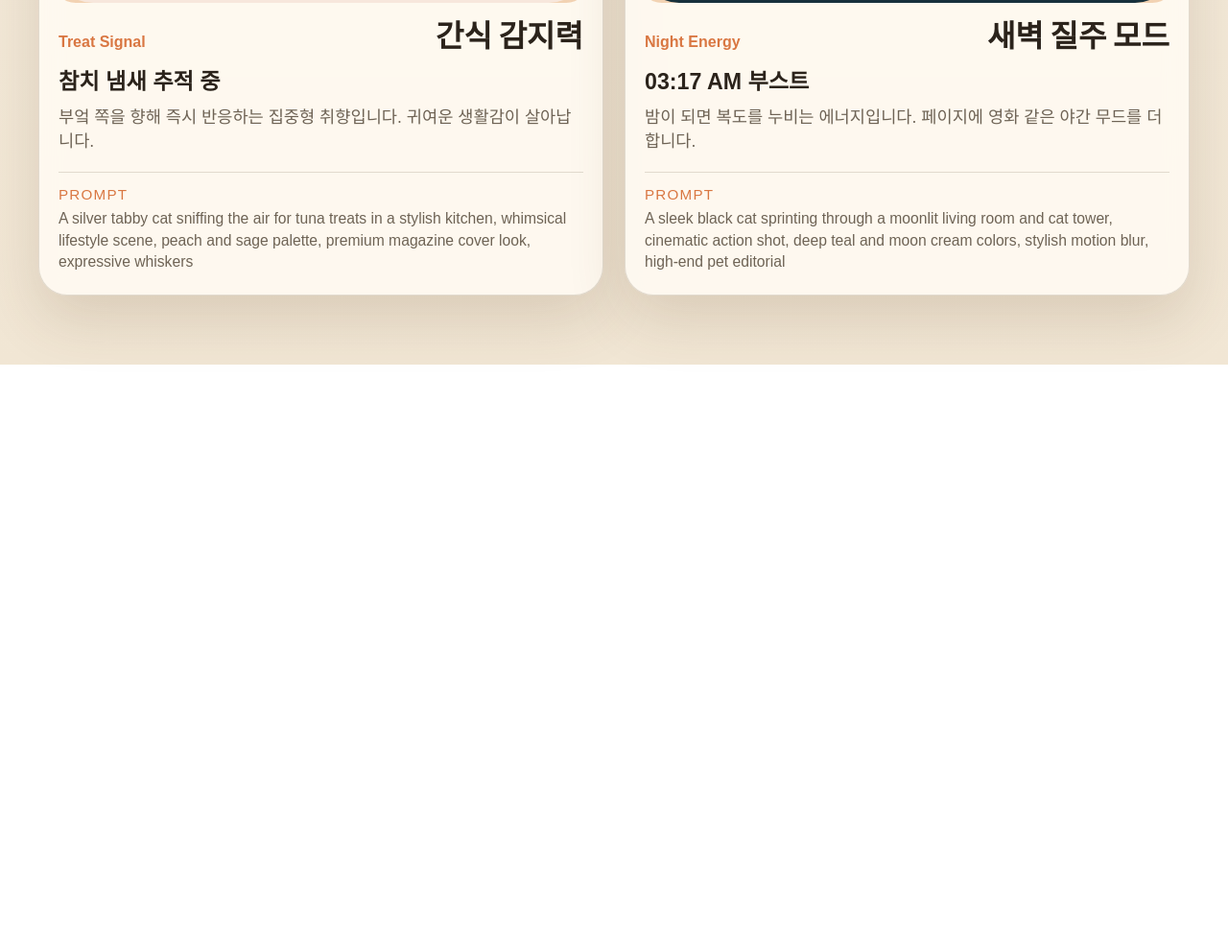
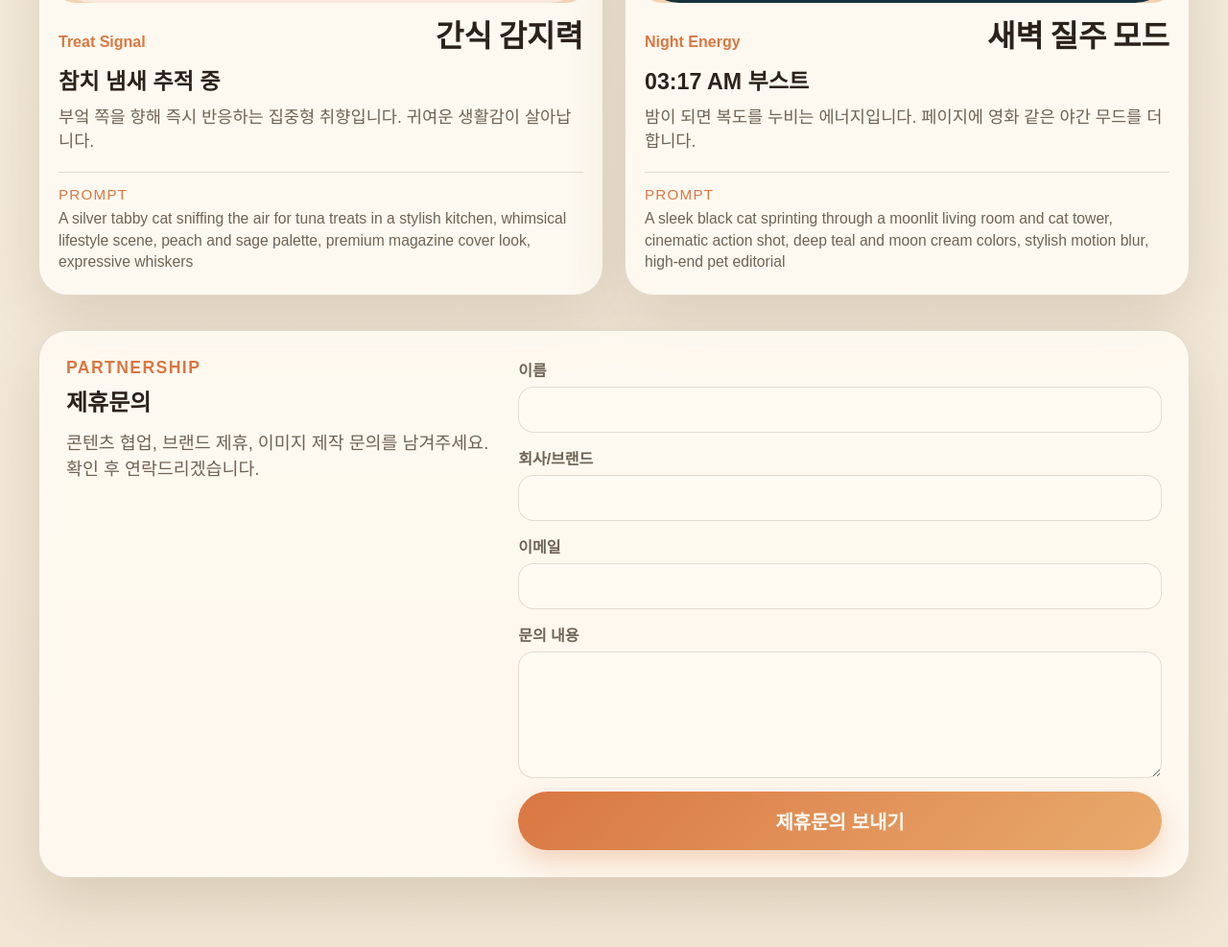
Before and after one commit to wannabot/vibeCodingTester, a plain HTML site: page index.html in a window 1280 px wide. Shown: the part 2679-3666 px from the top of the page at 96% size. Before the commit the page ends 3059 px from the top, so only its background shows below. Drawn offline with Linux system fonts and the light colour scheme; a web font is replaced by a local one.

Commit message:
Add partnership inquiry form

```diff
--- a/index.html
+++ b/index.html
@@ -62,6 +62,40 @@
         </div>
         <div class="variable-grid" id="variableGrid"></div>
       </section>
+
+      <section class="partner-section" aria-labelledby="partnerTitle">
+        <div class="partner-copy">
+          <p class="eyebrow">Partnership</p>
+          <h2 id="partnerTitle">제휴문의</h2>
+          <p>콘텐츠 협업, 브랜드 제휴, 이미지 제작 문의를 남겨주세요. 확인 후 연락드리겠습니다.</p>
+        </div>
+
+        <form class="partner-form" action="https://formspree.io/f/xaqrwlpd" method="POST">
+          <input type="hidden" name="_subject" value="Cat Variables Atelier 제휴문의" />
+
+          <label>
+            <span>이름</span>
+            <input type="text" name="name" autocomplete="name" required />
+          </label>
+
+          <label>
+            <span>회사/브랜드</span>
+            <input type="text" name="company" autocomplete="organization" />
+          </label>
+
+          <label>
+            <span>이메일</span>
+            <input type="email" name="email" autocomplete="email" required />
+          </label>
+
+          <label>
+            <span>문의 내용</span>
+            <textarea name="message" rows="5" required></textarea>
+          </label>
+
+          <button class="primary-btn" type="submit">제휴문의 보내기</button>
+        </form>
+      </section>
     </main>
   </div>
 
--- a/style.css
+++ b/style.css
@@ -288,6 +288,67 @@ h1 {
   margin-top: 36px;
 }
 
+.partner-section {
+  display: grid;
+  grid-template-columns: 0.8fr 1.2fr;
+  gap: 24px;
+  margin-top: 36px;
+  padding: 28px;
+  border: 1px solid var(--line);
+  border-radius: 30px;
+  background: var(--paper);
+  box-shadow: var(--shadow);
+  backdrop-filter: blur(12px);
+}
+
+.partner-copy p:last-child {
+  margin: 16px 0 0;
+  color: var(--muted);
+  font-size: 1.15rem;
+  line-height: 1.45;
+}
+
+.partner-form {
+  display: grid;
+  gap: 14px;
+}
+
+.partner-form label {
+  display: grid;
+  gap: 6px;
+}
+
+.partner-form span {
+  color: var(--muted);
+  font-size: 1rem;
+  font-weight: 700;
+}
+
+.partner-form input,
+.partner-form textarea {
+  width: 100%;
+  border: 1px solid var(--line);
+  border-radius: 16px;
+  padding: 13px 14px;
+  background: var(--paper-strong);
+  color: var(--ink);
+  font: inherit;
+  font-size: 1.05rem;
+  outline: none;
+  transition: border-color 180ms ease, box-shadow 180ms ease, background 180ms ease;
+}
+
+.partner-form textarea {
+  resize: vertical;
+  min-height: 132px;
+}
+
+.partner-form input:focus,
+.partner-form textarea:focus {
+  border-color: rgba(217, 119, 66, 0.58);
+  box-shadow: 0 0 0 4px rgba(217, 119, 66, 0.14);
+}
+
 .section-head {
   margin-bottom: 20px;
 }
@@ -374,6 +435,10 @@ h1 {
   .variable-grid {
     grid-template-columns: 1fr;
   }
+
+  .partner-section {
+    grid-template-columns: 1fr;
+  }
 }
 
 @media (max-width: 640px) {
@@ -390,12 +455,17 @@ h1 {
   .hero-copy,
   .spotlight,
   .intro-strip,
-  .cat-card {
+  .cat-card,
+  .partner-section {
     border-radius: 24px;
   }
 
   .hero-copy {
     padding: 28px 22px;
+  }
+
+  .partner-section {
+    padding: 22px;
   }
 
   .spotlight {
```
Also changed, not shown: upload/index.html (+34 -0 lines), 1 other file.
